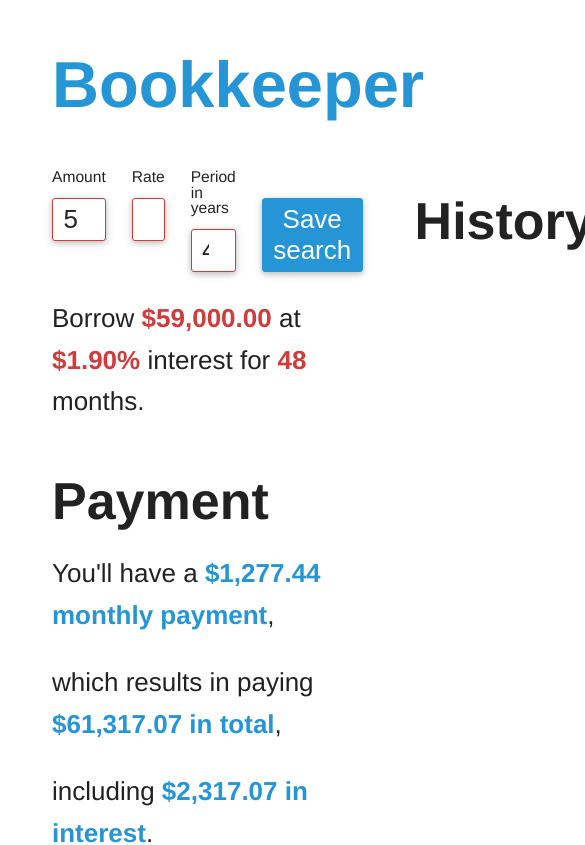
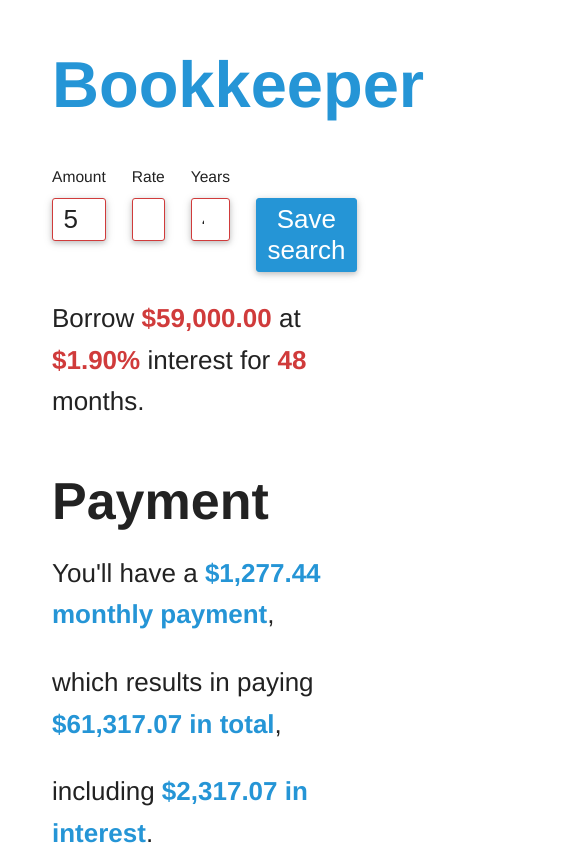
Before and after one commit to tygern/bookkeeper, a Svelte app: page / in a window 390 px wide. Shown: the top 845 px of the page, 585 px wide, since content can reach past the window. Built offline with nearby package versions, Linux system fonts and the light colour scheme.

Commit message:
Use single column on small screens

```diff
--- a/src/App.svelte
+++ b/src/App.svelte
@@ -64,4 +64,14 @@
     section:not(:last-child) {
         margin-right: 2rem;
     }
+
+    @media screen and (max-width: 1200px) {
+        main {
+            flex-direction: column;
+        }
+
+        section:not(:last-child) {
+            margin-right: 0;
+        }
+    }
 </style>
--- a/src/mortgage/MortgageInput.svelte
+++ b/src/mortgage/MortgageInput.svelte
@@ -26,7 +26,7 @@
     </label>
 
     <label>
-        Period in years
+        Years
         <input type="number" bind:value={years} min=0>
     </label>
 
```
